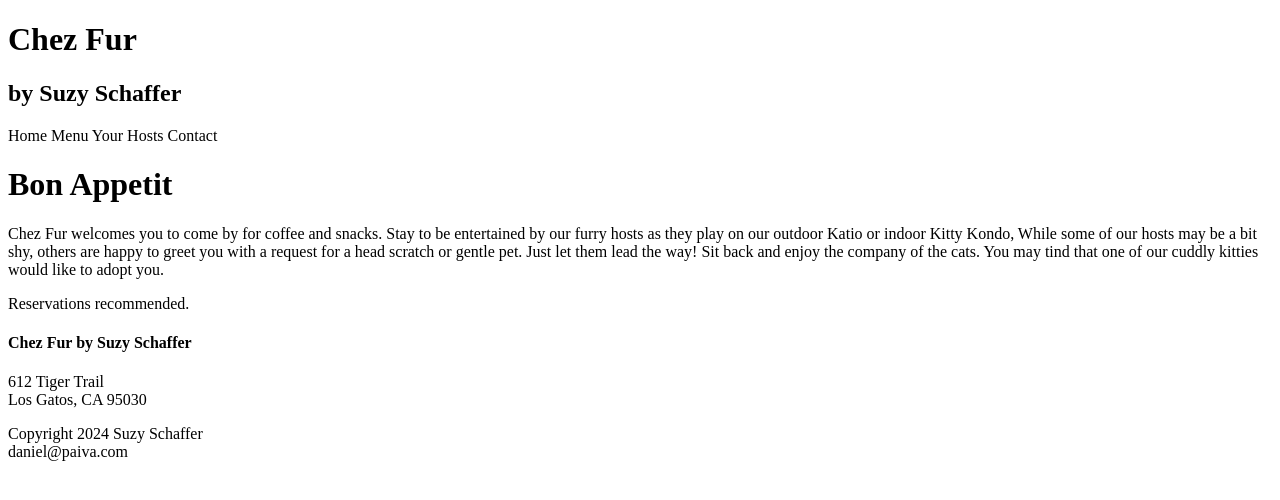
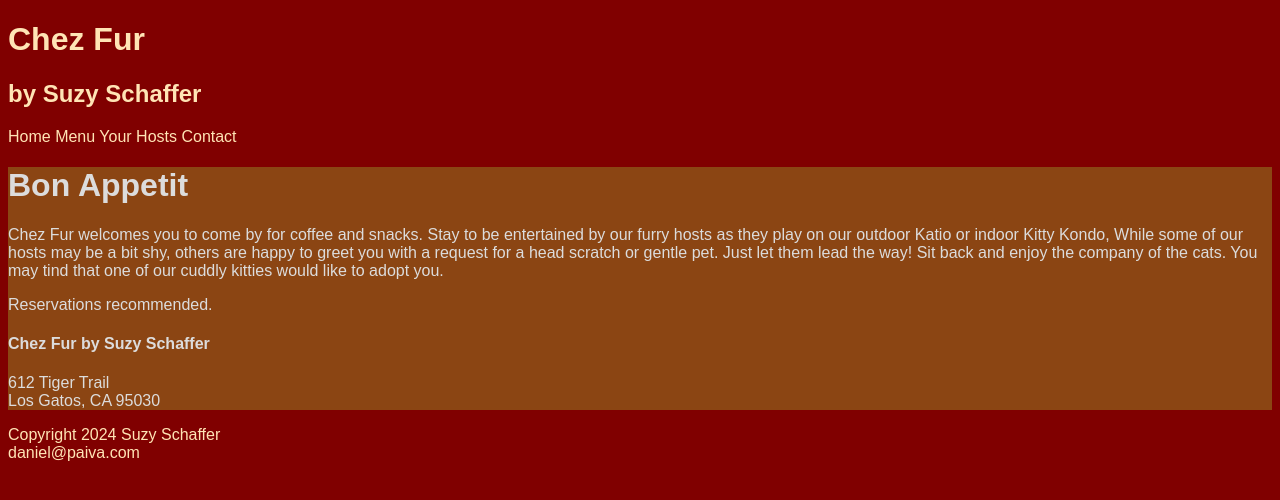
Before and after one commit to DPaivaaa/ITC2400, a plain HTML site: page index.html in a window 1280 px wide. Drawn offline with Linux system fonts and the light colour scheme.

Commit message:
Update index.html

```diff
--- a/index.html
+++ b/index.html
@@ -1,6 +1,10 @@
 <!doctype html>
 <html>
 <head>
+    <link href="./chezFur.css" rel="stylesheet">
+
+    <meta name="viewport" content="width=device-width, initial-scale=1.0">
+
     <title>
         Chez Fur
     </title>
```
